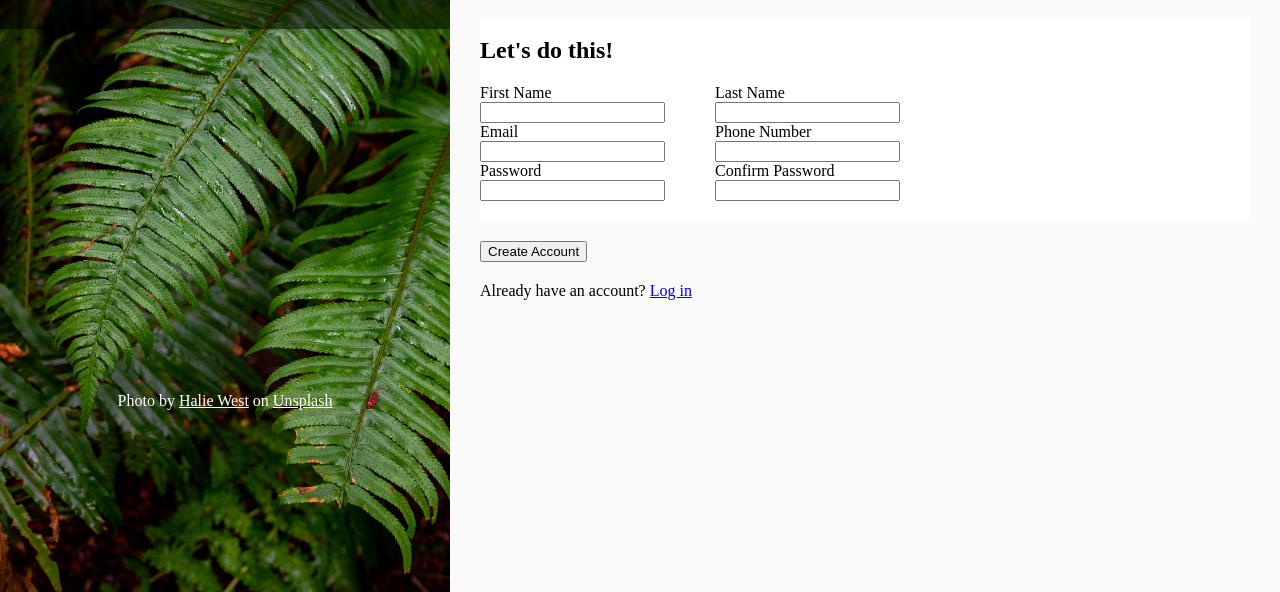
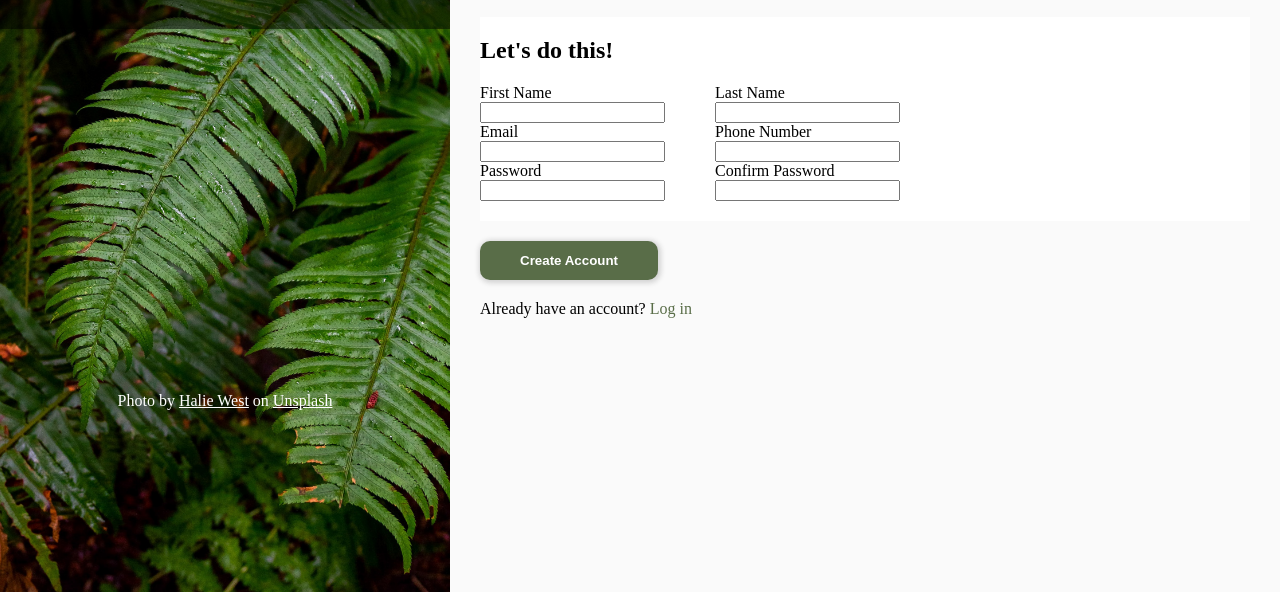
Before and after one commit to Jake-Rice/sign-up-form, a plain HTML site: page index.html in a window 1280 px wide. Shown: the part 208-800 px from the top of the page. Drawn offline with Linux system fonts and the light colour scheme.

Commit message:
Add button and link styling

```diff
--- a/index.html
+++ b/index.html
@@ -71,12 +71,12 @@
             <div class="form-spacer"></div>
           </div>
           <div class="button-container">
-            <button type="submit">Create Account</button>
+            <button type="submit" id="btn-create-account">Create Account</button>
           </div>
         </form>
       </div>
       <div class="login-container">
-        <p>Already have an account? <a href="#">Log in</a></p>
+        <p>Already have an account? <a href="#" class="login-link">Log in</a></p>
       </div>
     </div>
   </body>
--- a/styles.css
+++ b/styles.css
@@ -74,6 +74,7 @@ body {
   padding-right: 50px;
 }
 
+
 .form-spacer {
   flex-grow: 1;
   flex-basis: 100%;
@@ -83,7 +84,26 @@ body {
   padding: 20px 0 0;
 }
 
+#btn-create-account {
+  background-color: #596D48;
+  color: white;
+  font-weight: bold;
+  padding: 12px 40px;
+  border-radius: 10px;
+  border: none;
+  box-shadow: 1px 1px 5px 2px lightgray;
+}
+
 .login-container {
   padding-left: 30px;
   background-color: rgb(250,250,250);
 }
+
+.login-link {
+  color: #596D48;
+  text-decoration: none;
+}
+
+.login-link:hover, .login-link:focus {
+  text-decoration: underline;
+}
```
